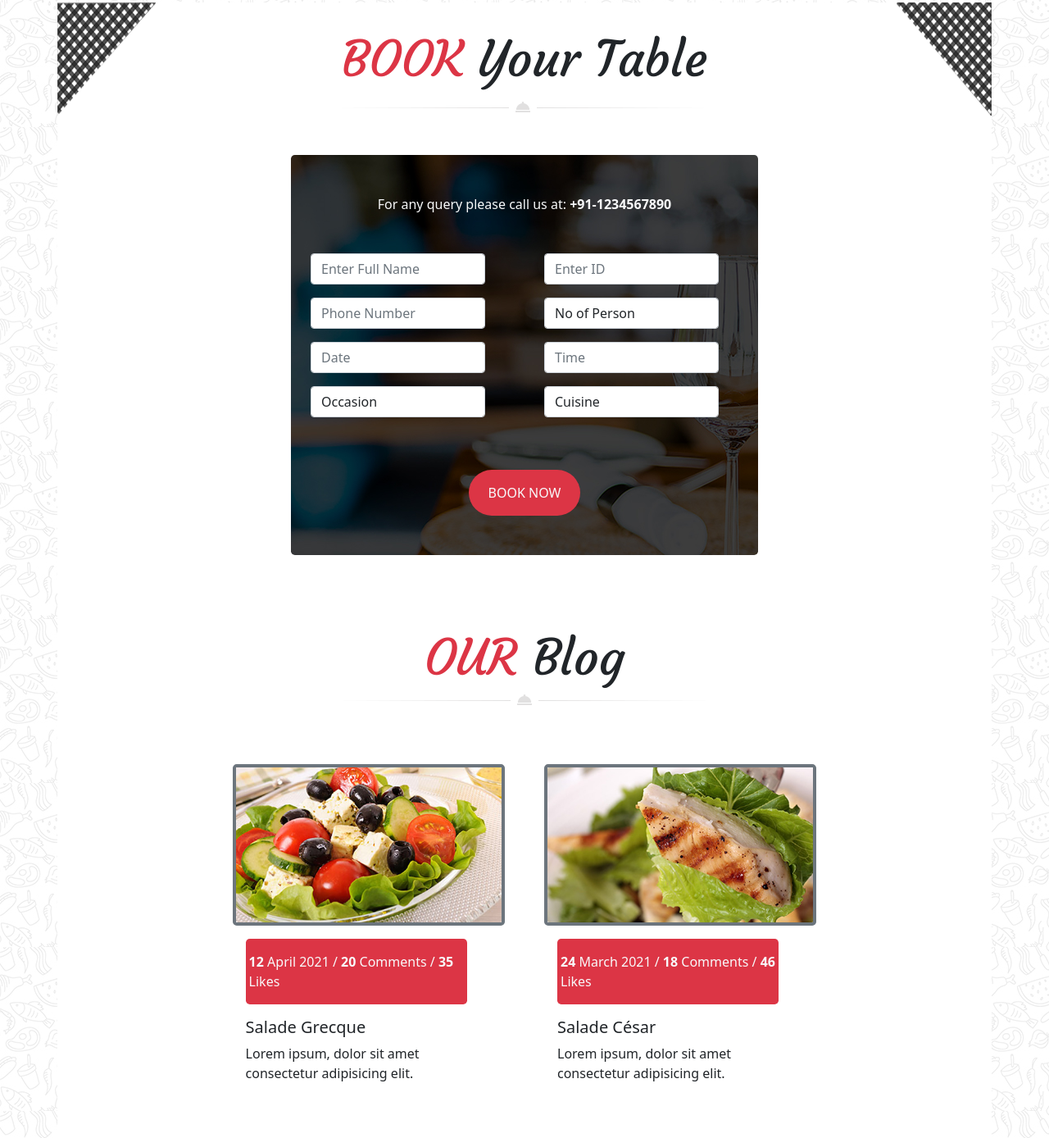
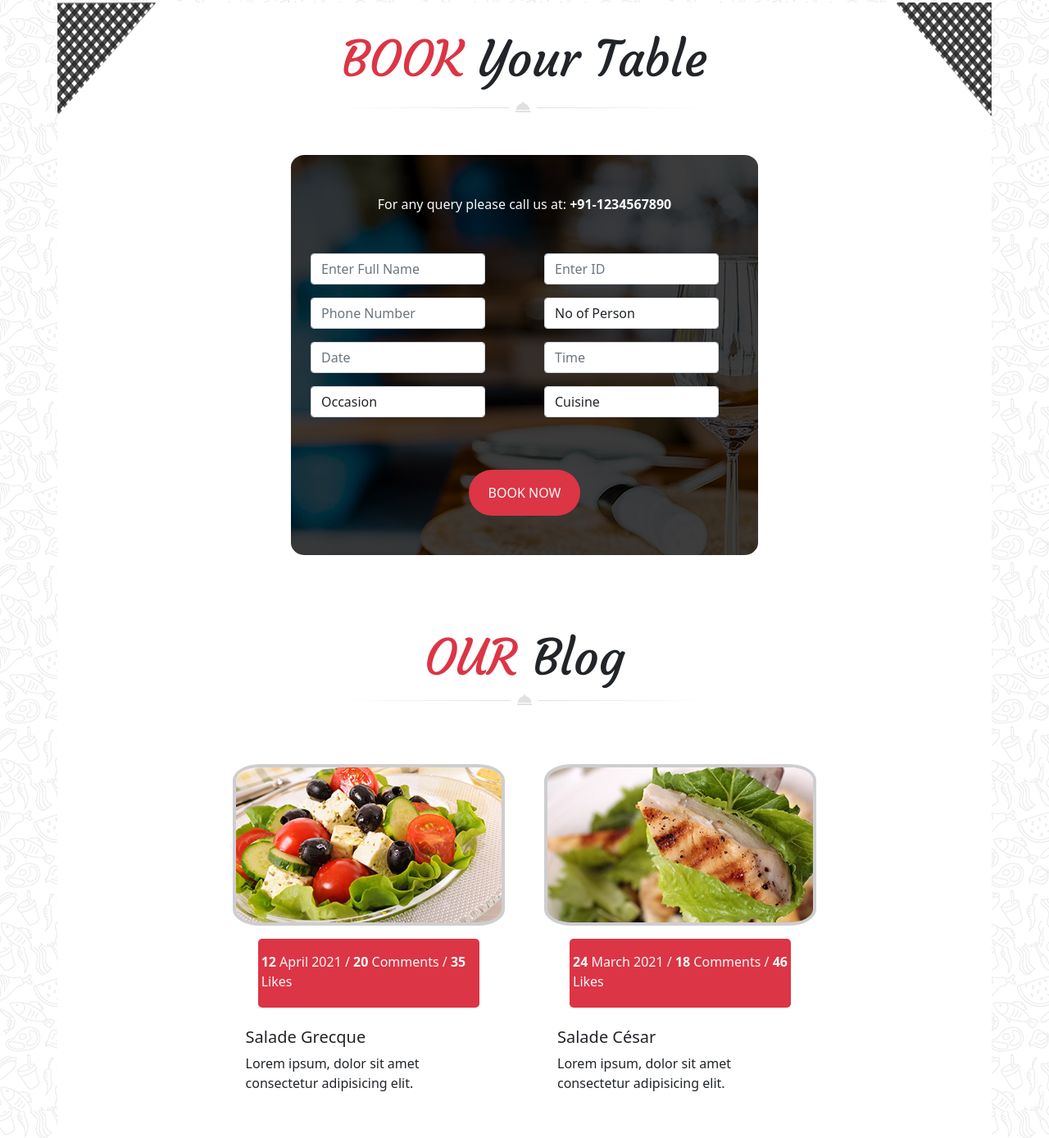
Before and after one commit to Hndrckx/git_bootstrap_les_chefs, a website: page index.html in a window 1280 px wide. Shown: the part 2340-3728 px from the top of the page at 82% size. Drawn offline with nearby package versions, Linux system fonts and the light colour scheme.

Commit message:
rounded_correction_finish_AH

```diff
--- a/index.html
+++ b/index.html
@@ -229,7 +229,7 @@
                         <img src="./public/img/box-right-top-grey.png">
                     </div>
                     <div class="d-flex justify-content-center">
-                        <div class="booking_form w-50 text-md-center rounded-3 mt-5 mb-5"
+                        <div class="booking_form w-50 text-md-center mt-5 mb-5"
                             style="background-image: url(./public/img/book_table_bg.jpg);">
                             <p class="text-light pt-5 pb-5 m-0">For any query please call us at:
                                 <strong>+91-1234567890</strong></p>
@@ -303,24 +303,28 @@
                     </div>
                     <div class="container w-75 d-flex justify-content-center">
                         <div class="card border-0 m-4" style="width: 40%;">
-                            <img class="card-img-top rounded-3 border border-4 border-secondary"
+                            <img class="card-img-top card_img_border"
                                 src="./public/img/blog_img1.jpg" alt="Salade">
                             <div class="card-body">
+                                <div class="d-flex justify-content-center mb-4">
                                 <div class="red_ban bg-danger rounded-3">
-                                    <p class="text-light py-3 ps-1"><strong>12</strong> April 2021 / <strong>20</strong>
+                                    <p class="text-light pt-3 pb-1 ps-1"><strong>12</strong> April 2021 / <strong>20</strong>
                                         Comments / <strong>35</strong> Likes</p>
+                                </div>
                                 </div>
                                 <h5 class="card-title">Salade Grecque</h5>
                                 <p class="card-text">Lorem ipsum, dolor sit amet consectetur adipisicing elit.</p>
                             </div>
                         </div>
                         <div class="card border-0 m-4" style="width: 40%;">
-                            <img class="card-img-top rounded-3 border border-4 border-secondary"
+                            <img class="card-img-top card_img_border"
                                 src="./public/img/blog_img2.jpg" alt="Salade">
                             <div class="card-body">
+                                <div class="d-flex justify-content-center mb-4">
                                 <div class="red_ban bg-danger rounded-3">
-                                    <p class="text-light py-3 ps-1"><strong>24</strong> March 2021 / <strong>18</strong>
+                                    <p class="text-light pt-3 pb-1 ps-1"><strong>24</strong> March 2021 / <strong>18</strong>
                                         Comments / <strong>46</strong> Likes</p>
+                                </div>
                                 </div>
                                 <h5 class="card-title">Salade César</h5>
                                 <p class="card-text">Lorem ipsum, dolor sit amet consectetur adipisicing elit.</p>
--- a/src/sass/module/_content.sass
+++ b/src/sass/module/_content.sass
@@ -10,3 +10,13 @@
 
 hr
     color: #edf2ef
+
+.booking_form
+    border-radius: 3%
+
+.card_img_border
+    border: solid 4px #cecdcf
+    border-radius: 10%
+
+//.red_ban
+//  border-radius: 10px
```
Also changed, not shown: public/css/app.css, 1 other file.
